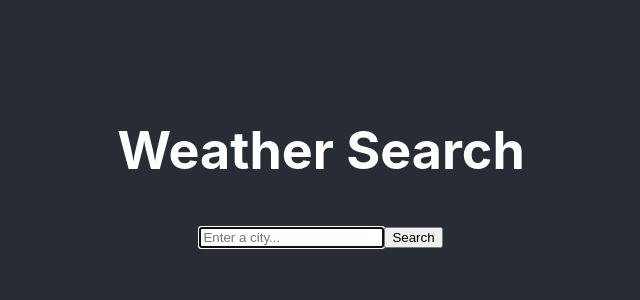
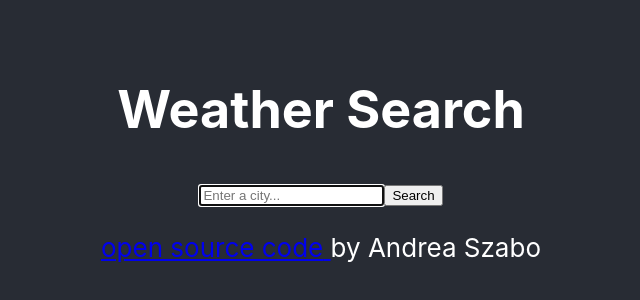
Before and after one commit to andi-szabo/weather-react, a React (Create React App) app: page / in a window 1280 px wide. Shown: the part 234-534 px from the top of the page, without its empty margins (319-959 px from the left). Built offline with nearby package versions, Linux system fonts and the light colour scheme.

Commit message:
Adding Github link

```diff
--- a/src/App.js
+++ b/src/App.js
@@ -8,6 +8,12 @@
       <header className="App-header">
         <h1>Weather Search </h1>
         <WeatherSearch />
+        <p>
+          <a href="https://github.com/andi-szabo/weather-react">
+            open source code{" "}
+          </a>
+          by Andrea Szabo
+        </p>
       </header>
     </div>
   );
```
